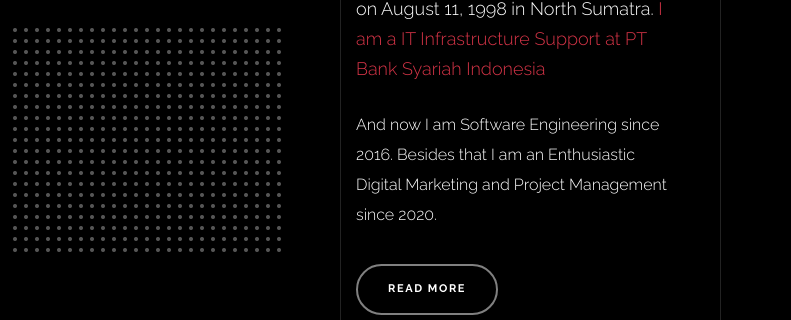
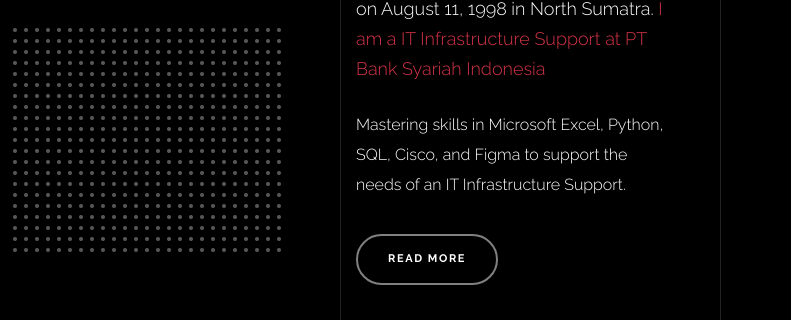
Before and after one commit to GeryanAbdi/geryanabdi.github.io, a plain HTML site: page index.html in a window 1280 px wide. Shown: the part 1968-2288 px from the top of the page, 489-1280 px from the left. Drawn offline with nearby package versions, Linux system fonts and the light colour scheme; files whose address does not match are found by name.

Commit message:
Update index.html

```diff
--- a/index.html
+++ b/index.html
@@ -275,7 +275,7 @@
             <div class="col-lg-4 pr-lg-5">
               <h3 class="mb-4 heading-h3"><span class="gsap-reveal">We can make it together</span></h3>
               <p class="lead gsap-reveal">My name is Geryan Abdi Ikhtiar. Born on August 11, 1998 in North Sumatra. <a href="#">  I am a IT Infrastructure Support at PT Bank Syariah Indonesia</a>
-              <p class="mb-4 gsap-reveal">And now I am Software Engineering since 2016. Besides that I am an Enthusiastic Digital Marketing and Project Management since 2020.</p>
+              <p class="mb-4 gsap-reveal">Mastering skills in Microsoft Excel, Python, SQL, Cisco, and Figma to support the needs of an IT Infrastructure Support.</p>
               <p class="gsap-reveal"><a href="#" class="btn btn-outline-pill btn-custom-light">Read More</a></p>
             </div>
           </div>
```
